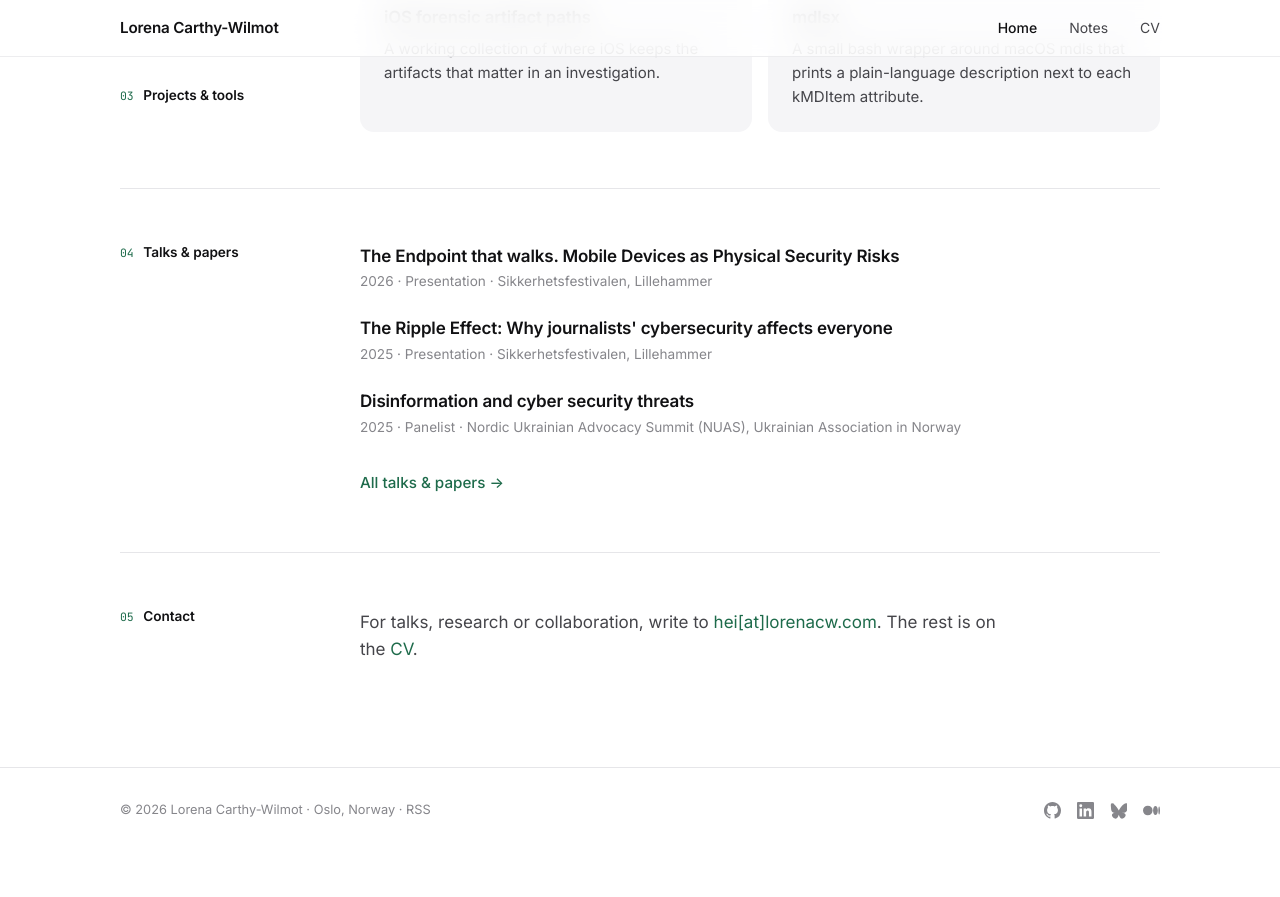
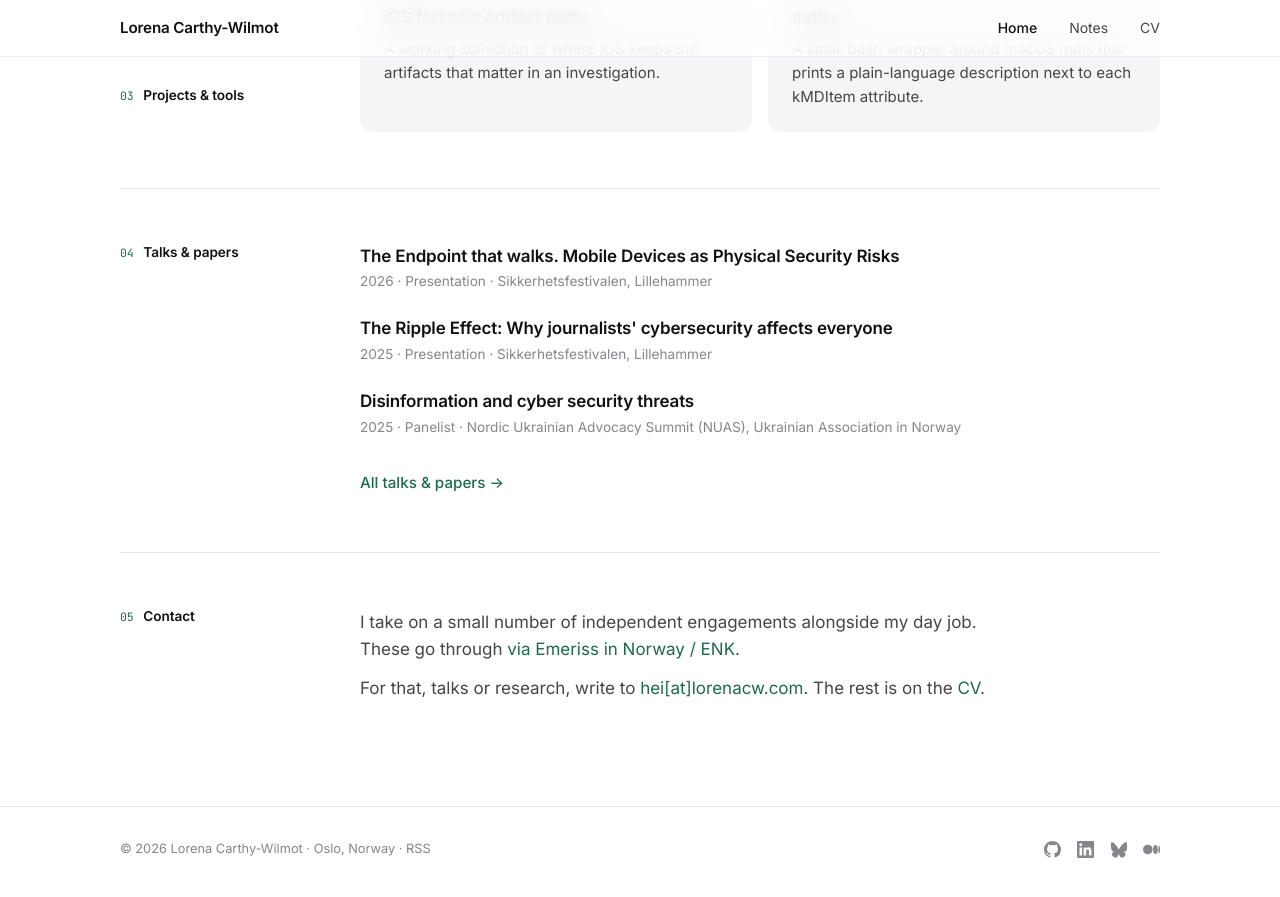
Before and after one commit to thisislola/thisislola.github.io, a Jekyll site: the page built from index.html, in a window 1280 px wide and 900 px high, scrolled down 1143 px. Shown: the top 897 px of the window. Built offline with Jekyll 4.4.1, drawn with Linux system fonts in a browser that asks for light colours; before the commit the page ends 2004 px from its top, so only the background shows below that.

Commit message:
Revise company details for independent work
Updated independent work details with new company information.

```diff
--- a/_config.yml
+++ b/_config.yml
@@ -23,11 +23,10 @@ home_intro: >
 
 # "Currently" list on the homepage lives in _data/now.yml
 
-# Independent work, shown as a quiet note near the bottom of the homepage
-# and on the CV. Leave company_name empty to hide it.
-company_name: ""
-company_url:  ""
-company_note: "I take on a small number of independent engagements alongside my day job: iOS forensic analysis, mobile threat assessments and training."
+# Independent work
+company_name: "via Emeriss in Norway / ENK"
+company_url:  "https://emeriss.no/"
+company_note: "I take on a small number of independent engagements alongside my day job."
 
 # ── CV (content lives in _data/*.yml) ─────────────────────────
 resume_name:     "Lorena Carthy-Wilmot"
```
